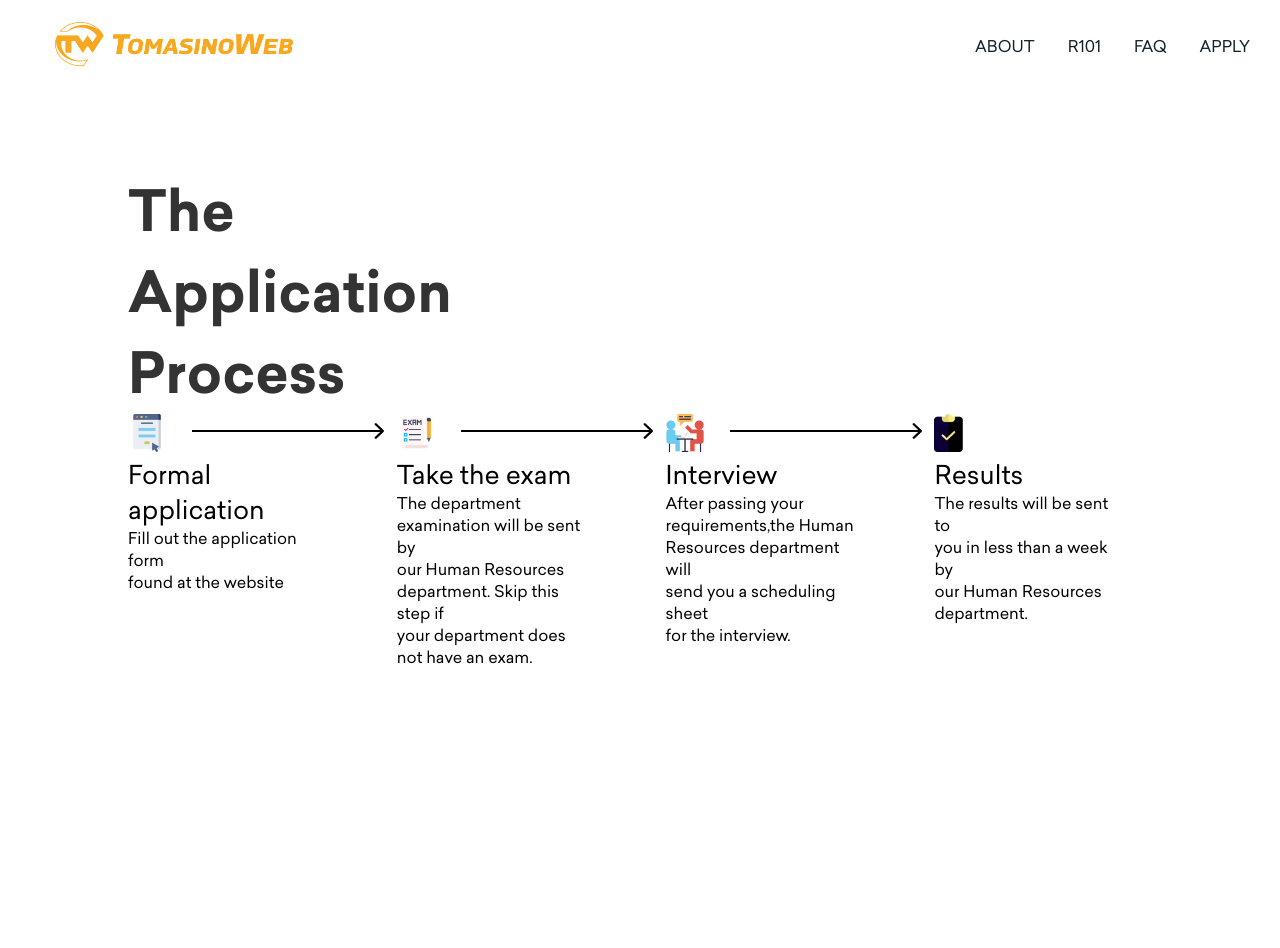
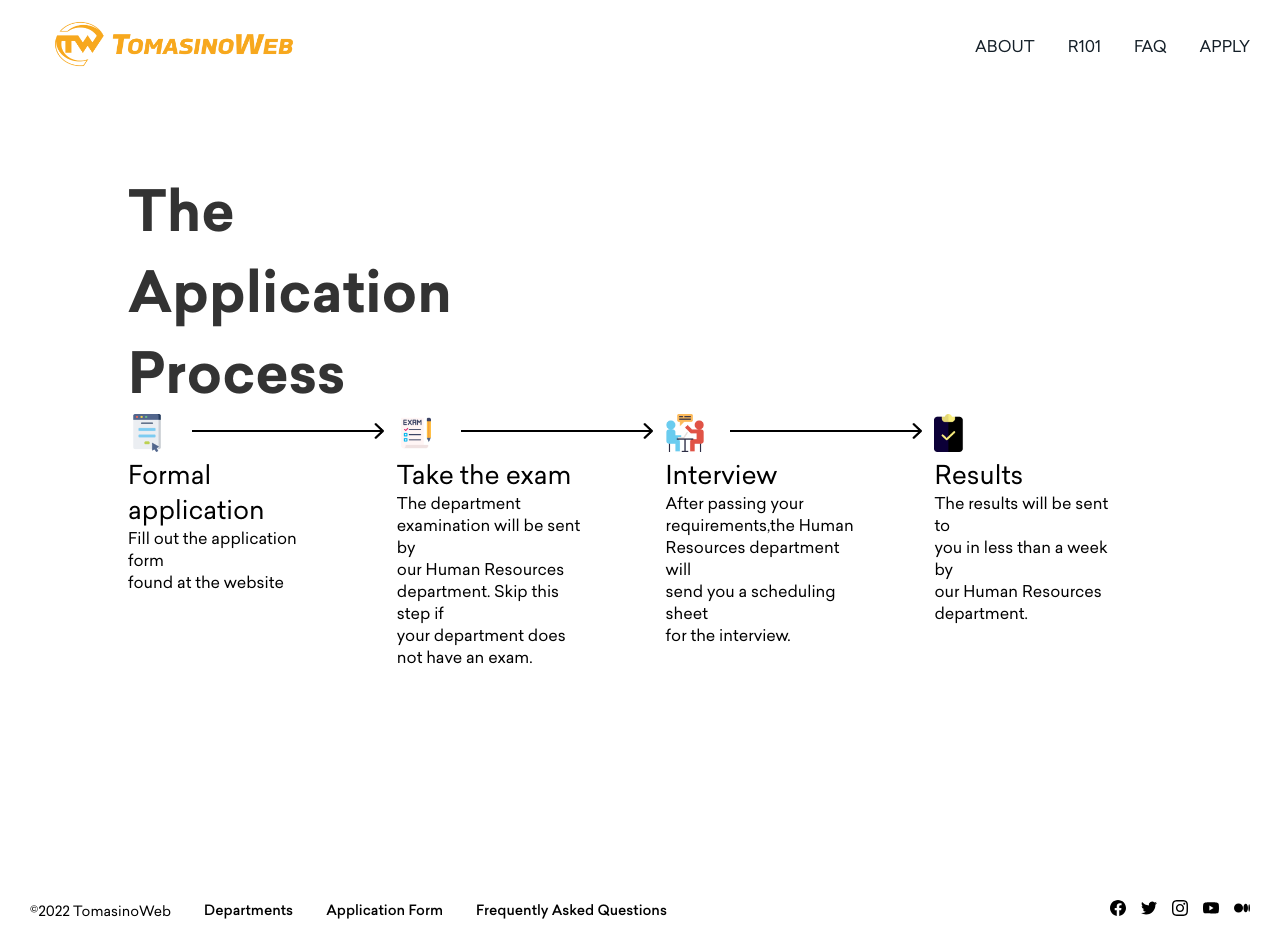
Before and after one commit to TomasinoWeb/tomasinoWebR101, a React (Create React App) app: page /r101 in a window 1280 px wide. Shown: the top 948 px of the page. Built offline with nearby package versions, Linux system fonts and the light colour scheme.

Commit message:
fixed footer gap when low dom height

```diff
--- a/src/components/footer/Footer.css
+++ b/src/components/footer/Footer.css
@@ -1,12 +1,13 @@
 .footer {
     width: 100%;
     bottom: 0;
-    margin-top: 50px;
     display: flex;
     justify-content: space-between;
     align-items: center;
     padding: 30px;
     font-weight: bold;
+    background-color: white;
+    z-index: 999;
 }
 
 .footer-left-col {
```
